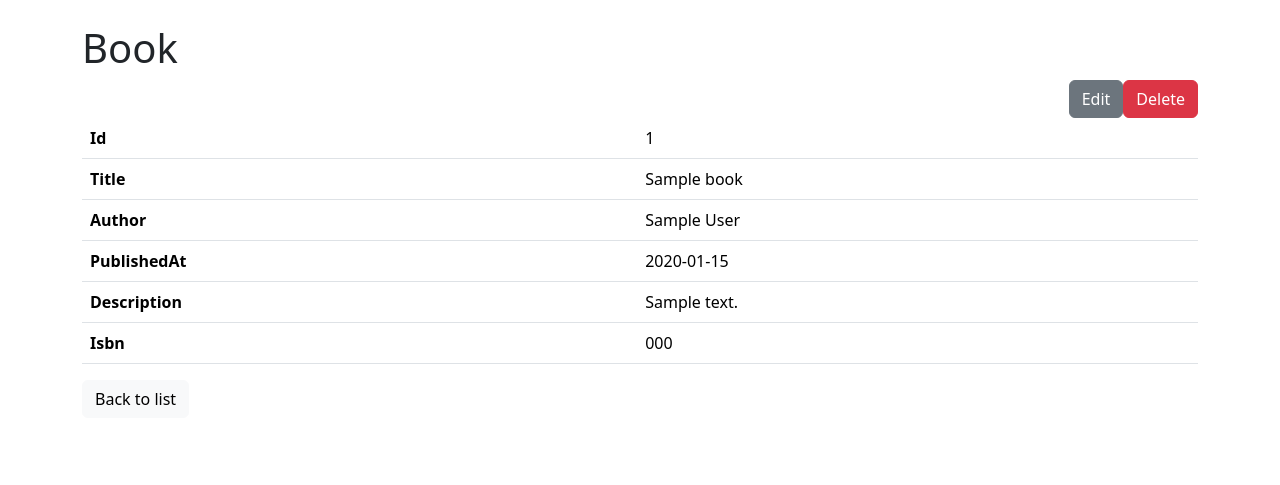
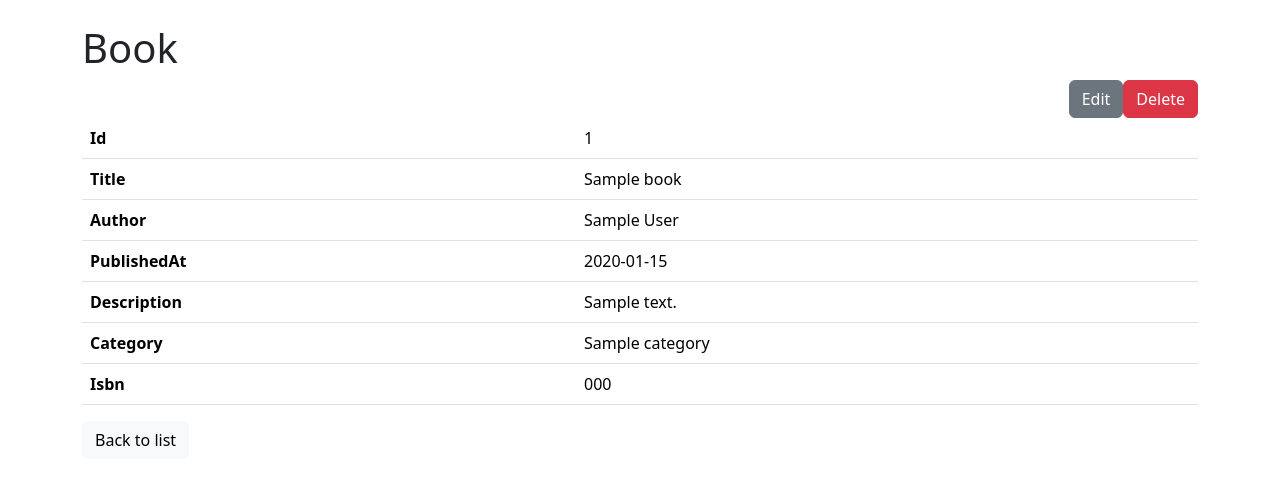
Before and after one commit to silkov78/symfony-book-store, a Symfony app: template app/templates/book/show.html.twig in a window 1280 px wide. Shown: the part 56-541 px from the top of the page. Run offline with Twig, Linux system fonts and the light colour scheme; the template is opened without the code that fills it: most values are stand-ins (such as "Sample title", 1, 10 or a date in 2020); some libraries are stand-ins or nearby versions.

Commit message:
book.category in show.html.twig (app_book_show route)

```diff
--- a/app/templates/book/show.html.twig
+++ b/app/templates/book/show.html.twig
@@ -35,6 +35,10 @@
                 <td>{{ book.description }}</td>
             </tr>
             <tr>
+                <th>Category</th>
+                <td>{{ book.category? book.category.name : '' }}</td>
+            </tr>
+            <tr>
                 <th>Isbn</th>
                 <td>{{ book.isbn }}</td>
             </tr>
```
